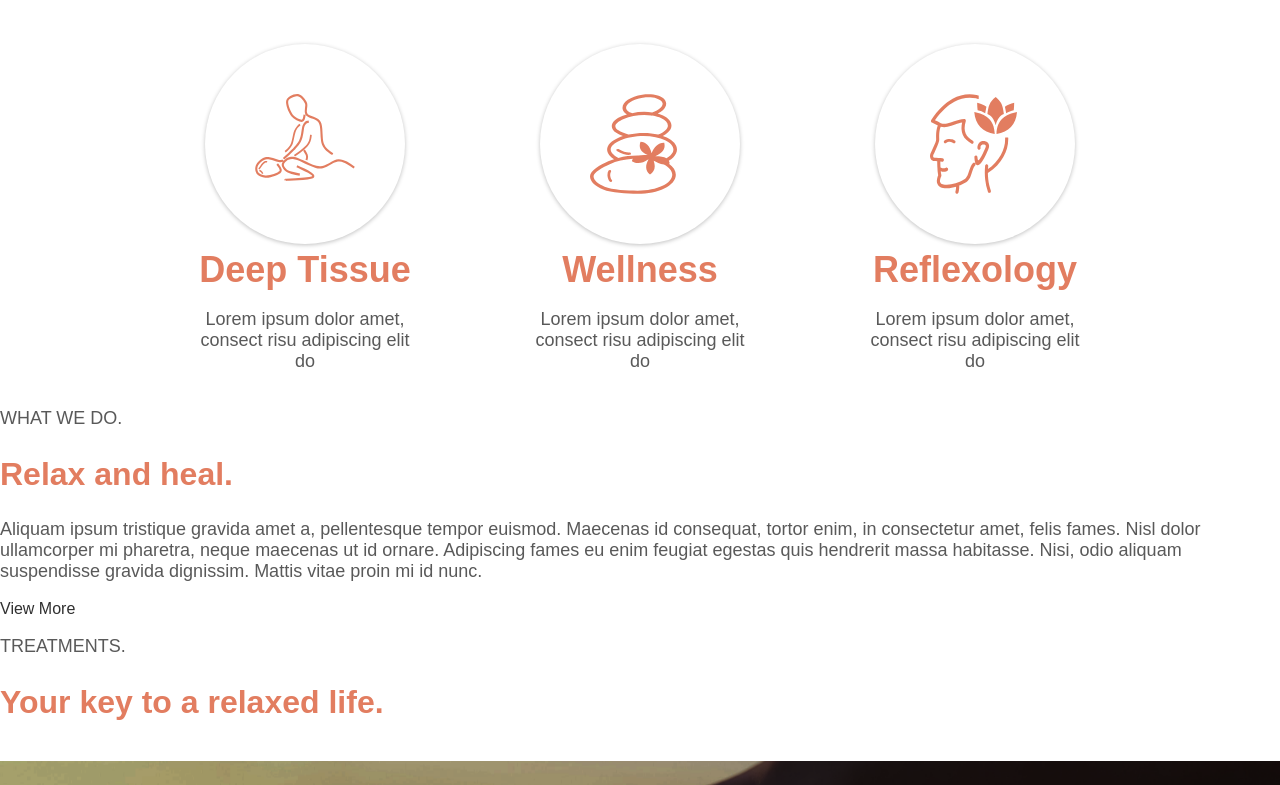
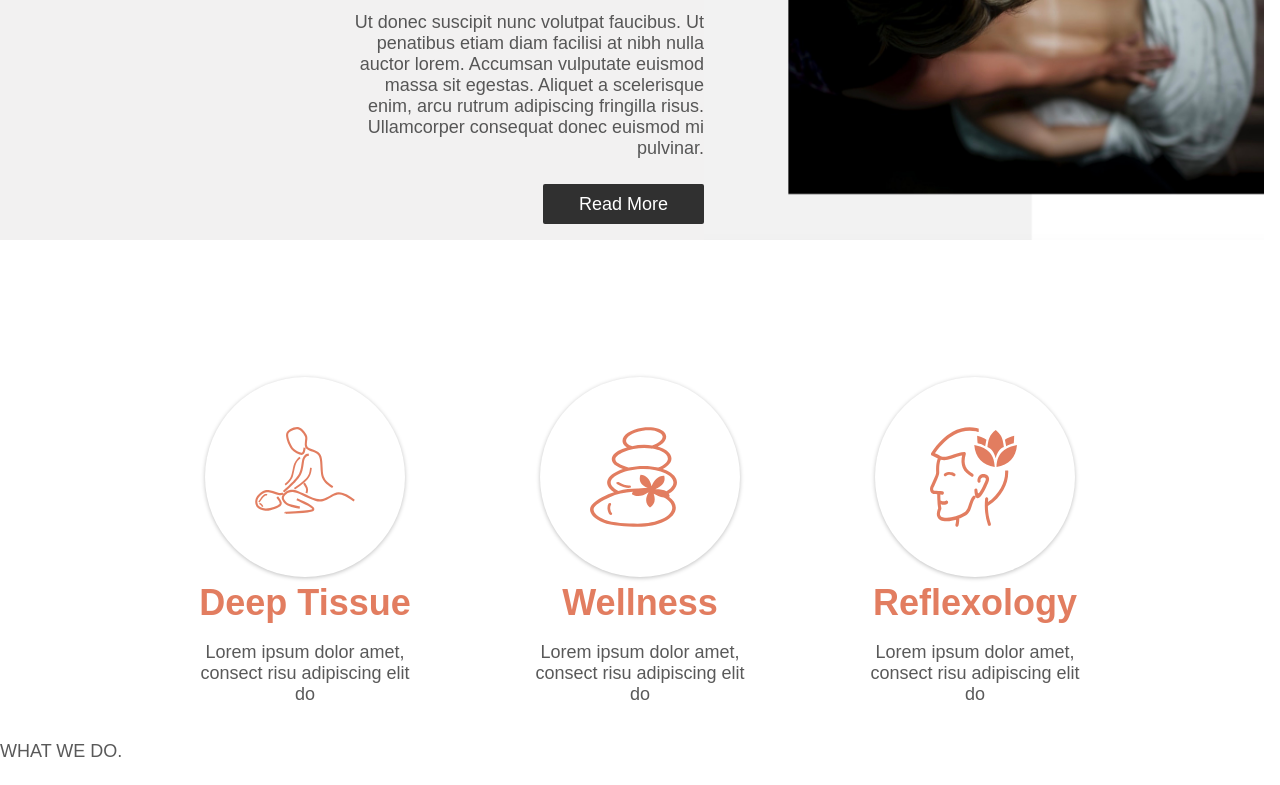
Before and after one commit to javierbarbozam/laboratorio-dos, a plain HTML site: page about-us/about-us.html in a window 1280 px wide. Shown: the part 463-1248 px from the top of the page. Drawn offline with Linux system fonts and the light colour scheme.

Commit message:
feat(styles.css) : add banner-info section to about-us.html

```diff
--- a/about-us/about-us.html
+++ b/about-us/about-us.html
@@ -32,18 +32,20 @@
       </div>
     </header>
     <main>
-      <section>
-        <p>OUR STORY.</p>
+      <section class="banner-info__about-us">
+        <div class="banner-info--text">
+          <p >OUR STORY.</p>
           <h2>The mobile clinic.</h2>
-        <p>
+          <p class="banner-info--p">
             Ut donec suscipit nunc volutpat faucibus. Ut penatibus etiam diam
             facilisi at nibh nulla auctor lorem. Accumsan vulputate euismod massa
             sit egestas. Aliquet a scelerisque enim, arcu rutrum adipiscing
             fringilla risus. Ullamcorper consequat donec euismod mi pulvinar.
           </p>
-        <a href="#">Read More</a>
+          <a class="buttons" href="#">Read More</a>
+        </div>
         <!-- div de imagen -->
-        <div></div>
+        <div class="banner-info__about-us--img"></div>
       </section>
       <section class="services__img--box">
         <div>
@@ -84,15 +86,20 @@
           vitae proin mi id nunc.
         </p>
         <a href="#">View More</a>
+        <div class="banner-info__treatments">
           <p>TREATMENTS.</p>
           <h2>Your key to a relaxed life.</h2>
+          <div class="banner-info__treatments--img">
             <!-- div de imagen -->
-        <div></div>
+            <div class="banner-info__treatments--img--1"></div>
             <!-- div de imagen -->
-        <div></div>
+            <div class="banner-info__treatments--img--2"></div>
             <!-- div de imagen -->
-        <div></div>
+            <div class="banner-info__treatments--img--3"></div>
             <!-- div de imagen -->
+            <div class="banner-info__treatments--img--4"></div>
+          </div>
+        </div>
         <form class="form-bg__hand">
           <div class="form__hand">
             <div class="form__hand--block">
--- a/styles/_banner-info.scss
+++ b/styles/_banner-info.scss
@@ -112,3 +112,41 @@
 
   }
 }
+
+.banner-info__about-us {
+  max-width: 100%;
+  height: 420px;
+  display: flex;
+  margin-top: 100px;
+  margin-bottom: 100px;
+
+  .banner-info--text {
+    text-align: right;
+  }
+
+  .banner-info--p {
+    margin-bottom: 5%;
+    max-width: 50%;
+    margin-left: 50%;
+  }
+
+  div {
+    max-width: 55%;
+    height: 85%;
+    background-color: #f2f1f1;
+    padding-top: 2%;
+
+    h2 {
+      color: colors.$darkorange;
+      text-align: right;
+    }
+
+  }
+
+  &--img {
+    background: url(../images/banner-info-about-us.jpg) no-repeat;
+    background-size: cover;
+    width: 560px;
+    height: 85%;
+  }
+}
```
Also changed, not shown: images/banner-info-about-us.jpg (added), styles/styles.css, 2 other files. Lines whose indentation alone changed are shown as unchanged.
